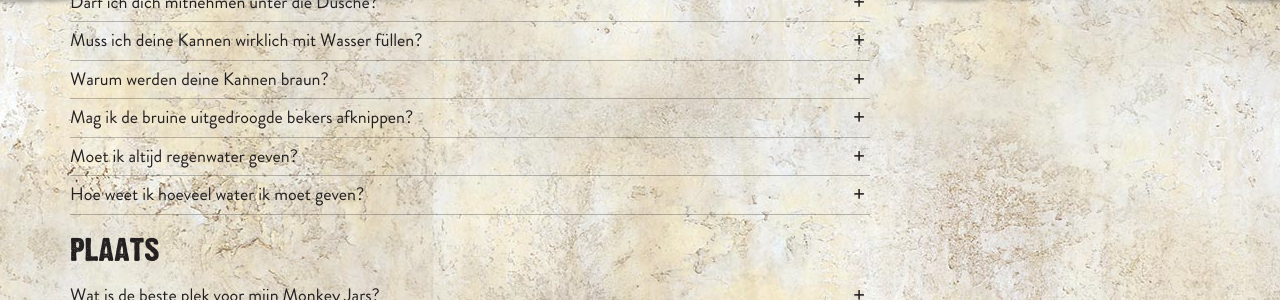
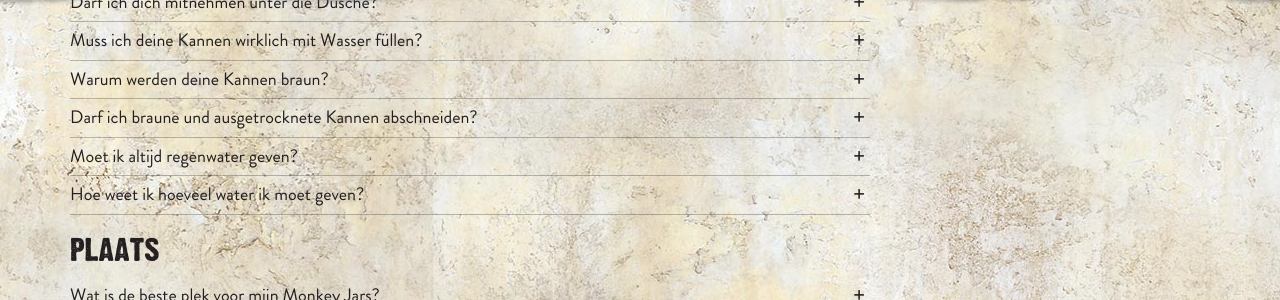
Before and after one commit to jhvanderschee/monkeyjars_de, a Jekyll site: the page built from wissenswertes/index.md, in a window 1280 px wide and 900 px high, scrolled down 424 px. Shown: the part 156-456 px from the top of the window. Built offline with Jekyll 4.4.1, drawn with Linux system fonts in a browser that asks for light colours; part of the change alters nothing that is shown.

Commit message:
Updated 'wissenswertes/index.md' via CloudCannon

```diff
--- a/wissenswertes/index.md
+++ b/wissenswertes/index.md
@@ -47,11 +47,12 @@ water_geven:
       Ort gestellt. In einem solchen Fall ist es wichtig, dass du meinen Durst
       löschst und mich möglichst an einen feuchten Ort stellst. Ins Badezimmer
       zum Beispiel.
-  - title: Mag ik de bruine uitgedroogde bekers afknippen?
+  - title: Darf ich braune und ausgetrocknete Kannen abschneiden?
     content: >-
-      Ja, de bruine bekers zijn afgestorven. Je mag ze afknippen. Het maakt niet
-      uit waar; je kunt ze direct boven aan de stengel afknippen of onderaan. Ik
-      ga daarna hard mijn best doen om nieuwe bekers te maken.
+      Ja, denn braune Kannen sind abgestorben. Du kannst sie bedenkenlos
+      abschneiden. Es spielt keine Rolle, wo du sie abschneidest. Du kannst sie
+      direkt oben am Stiel oder unten abschneiden. Ich bemühe mich dann ganz
+      besonders, neue Kannen zu bilden.
   - title: Moet ik altijd regenwater geven?
     content: >-
       Regenwater bevat geen kalk. Kalk vind ik wat minder lekker. Je mag mij
```
